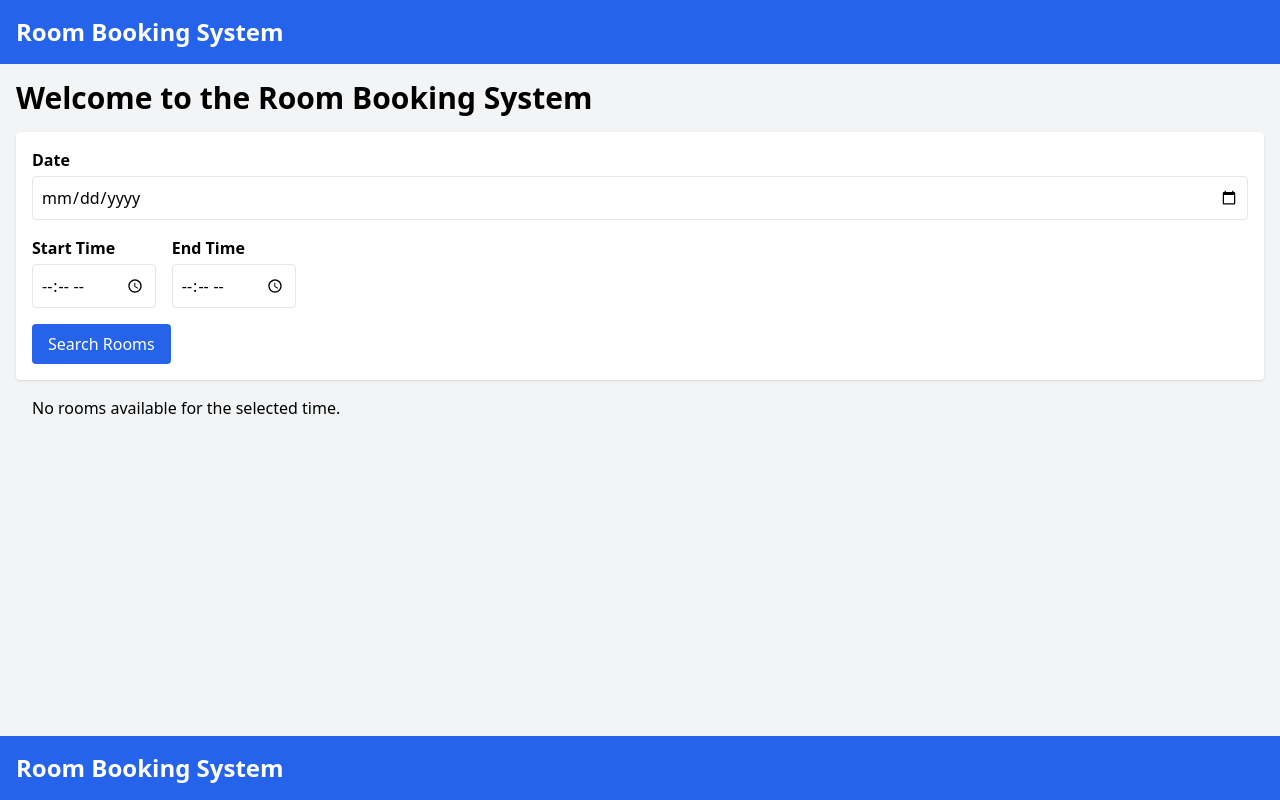
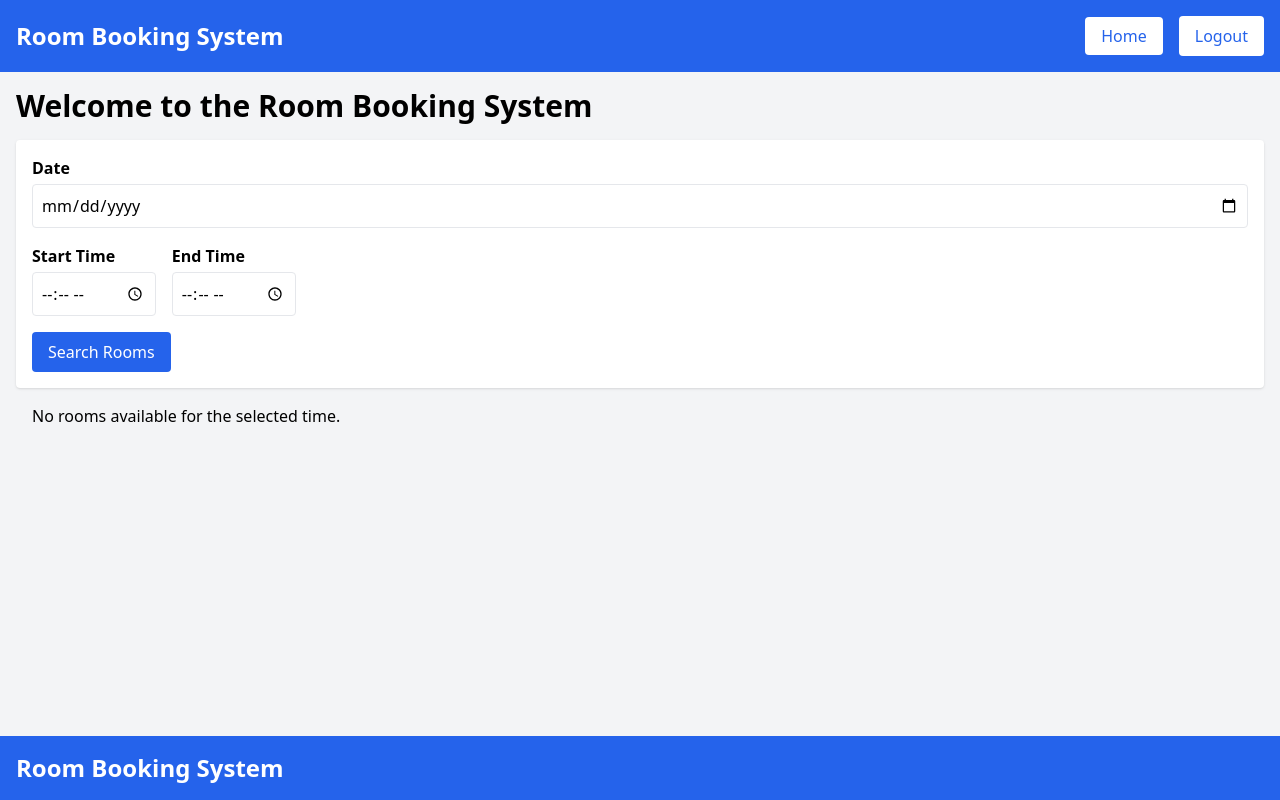
Before and after one commit to akhssm/Room-booking-system, a React (Create React App) app in the folder room_booking_syatem/: page /home in a window 1280 px wide. Before the commit this address led to /. Built offline with nearby package versions, Linux system fonts and the light colour scheme.

Commit message:
Added Logout and Home buttons.

```diff
--- a/room_booking_syatem/src/App.js
+++ b/room_booking_syatem/src/App.js
@@ -16,8 +16,8 @@ function App() {
 
         <main className="flex-grow container mx-auto p-4">
           <Routes>
-            {/* Home route */}
-            <Route path="/" element={<Home />} />
+            {/* Redirect default route to /login */}
+            <Route path="/" element={<Navigate to="/login" />} />
 
             {/* Login route */}
             <Route path="/login" element={<Login />} />
@@ -25,8 +25,11 @@ function App() {
             {/* Register route */}
             <Route path="/register" element={<Register />} />
 
-            {/* Redirect unknown routes to home */}
-            <Route path="*" element={<Navigate to="/" />} />
+            {/* Home route after login */}
+            <Route path="/home" element={<Home />} />
+
+            {/* Redirect unknown routes to /login */}
+            <Route path="*" element={<Navigate to="/login" />} />
           </Routes>
         </main>
 
--- a/room_booking_syatem/src/Components/Header.jsx
+++ b/room_booking_syatem/src/Components/Header.jsx
@@ -1,10 +1,37 @@
 // src/components/Header.jsx
 import React from 'react';
+import { Link, useNavigate, useLocation } from 'react-router-dom';
 
 export default function Header() {
+  const navigate = useNavigate();
+  const location = useLocation();
+
+  const handleLogout = () => {
+    // Clear login info if needed
+    console.log("Logged out");
+    navigate('/login');
+  };
+
+  // Paths where buttons should NOT be shown
+  const hideButtons = location.pathname === '/login' || location.pathname === '/register';
+
   return (
-    <header className="bg-blue-600 text-white p-4">
+    <header className="bg-blue-600 text-white p-4 flex justify-between items-center">
       <h1 className="text-2xl font-bold">Room Booking System</h1>
+
+      {!hideButtons && (
+        <div className="space-x-4">
+          <Link to="/home" className="bg-white text-blue-600 px-4 py-2 rounded hover:bg-gray-100">
+            Home
+          </Link>
+          <button
+            onClick={handleLogout}
+            className="bg-white text-blue-600 px-4 py-2 rounded hover:bg-gray-100"
+          >
+            Logout
+          </button>
+        </div>
+      )}
     </header>
   );
 }
--- a/room_booking_syatem/src/Pages/Login.jsx
+++ b/room_booking_syatem/src/Pages/Login.jsx
@@ -13,11 +13,11 @@ export default function Login() {
     // TODO: Call backend API for login, passing email, password, and role
     console.log({ email, password, role });
 
-    // For demo, redirect based on role
+    // Redirect based on role
     if (role === 'admin') {
-      navigate('/admin');  // You will create admin routes later
+      navigate('/admin');  // You can add this route later
     } else {
-      navigate('/'); // User home page
+      navigate('/home');   // Redirects users to the Home page
     }
   };
 
```
